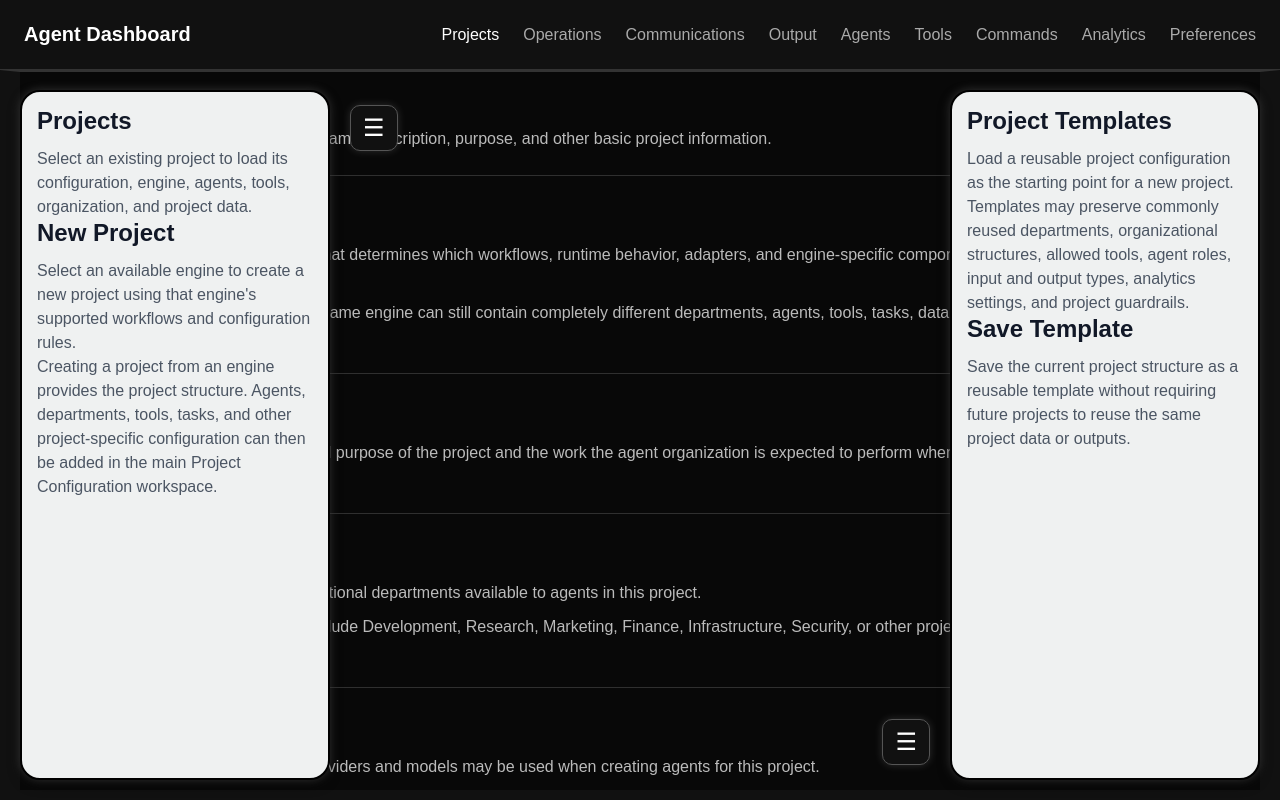
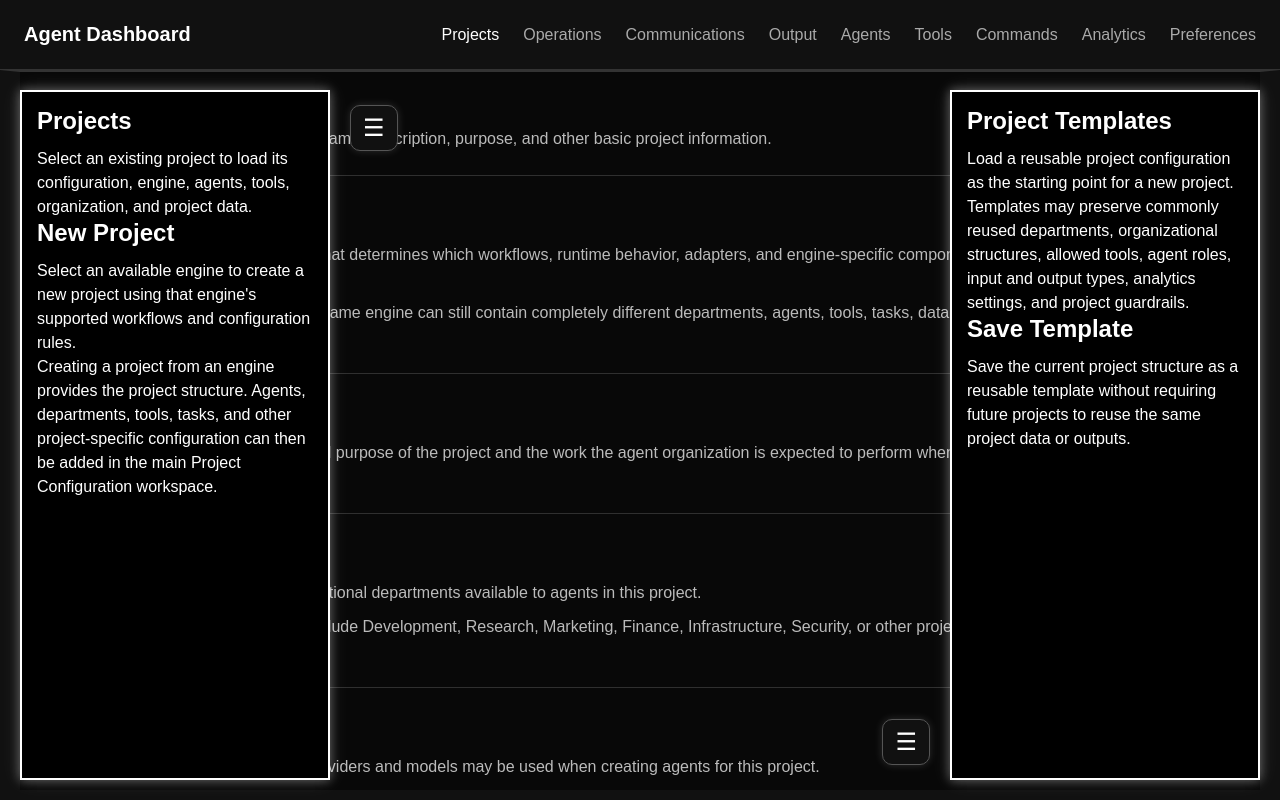
Before and after one commit to BrodyAcquilano/agent-dashboard, a React (Vite) app: page / in a window 1280 px wide. Built offline with nearby package versions, Linux system fonts and the light colour scheme.

Commit message:
Update to panel styling.

```diff
--- a/src/Styles/Panels.css
+++ b/src/Styles/Panels.css
@@ -10,25 +10,28 @@
 
   font-family: sans-serif;
 
-  background-color: rgb(239, 241, 241);
-  color: #4b5563;
+  background-color: #000;
+  color: #fff;
 
-  border: 2px solid rgb(0, 0, 0);
-  border-radius: 20px;
+  border: 2px solid #fff;
+
+  border-radius: 0;
 
   box-shadow:
-    0 0 10px rgba(255, 255, 255, 0.18),
-    0 4px 12px rgba(0, 0, 0, 0.7);
+    0 0 10px rgba(255, 255, 255, 0.35),
+    0 0 20px rgba(255, 255, 255, 0.12);
 }
 
 .panel h2 {
   margin: 0 0 12px;
 
-  color: #111827;
+  color: #fff;
 }
 
 .panel p {
   margin: 0;
 
+  color: #fff;
+
   line-height: 1.5;
 }
```
